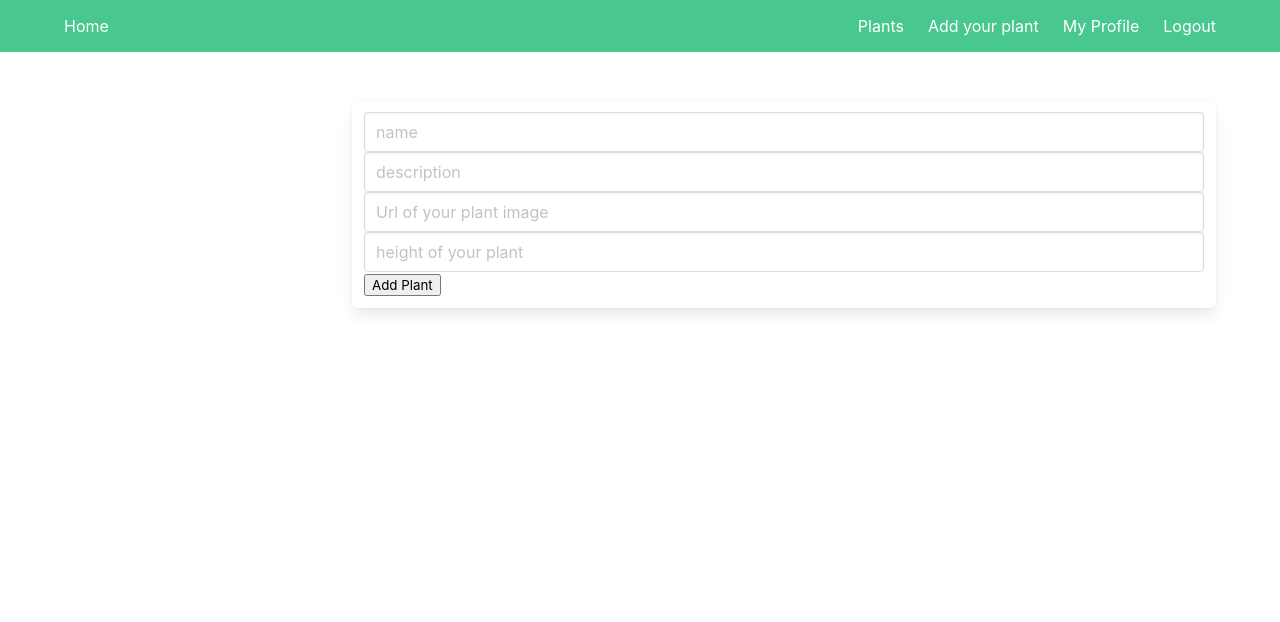
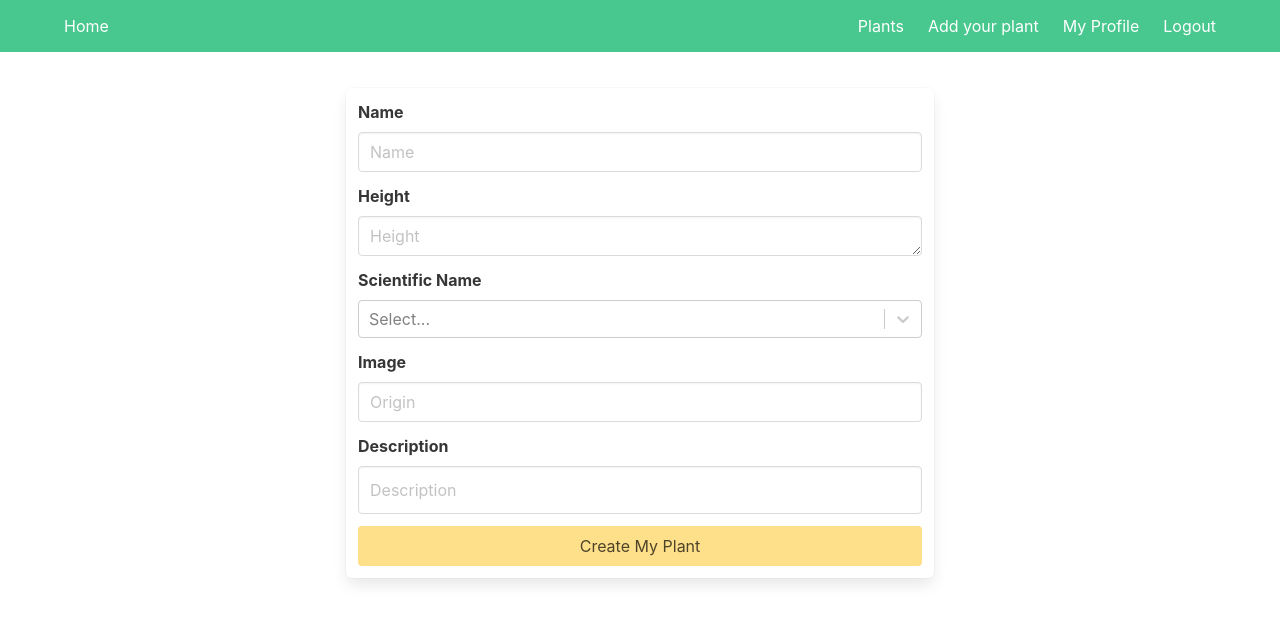
Before and after one commit to ykbhrn/sei-group-project, a React (Create React App) app in the folder frontend/: page /plants/new in a window 1280 px wide. Shown: the top 622 px of the page. Built offline with nearby package versions, Linux system fonts and the light colour scheme; sample sign-in values are in the browser's storage.

Commit message:
fixed add new and edit forms to run from FormPlant file, made scientific name carry through into db.

```diff
--- a/frontend/src/components/plants/EditPlant.js
+++ b/frontend/src/components/plants/EditPlant.js
@@ -1,5 +1,6 @@
 import React from 'react'
 import { getSinglePlant, editPlant } from '../../lib/api'
+
 //* Importing our "getSinglePlant" and "editPlant" functions, we need "getSinglePlant" so we can get the data needed to pre-populate teh edit form. We then use "editPlant" to send that new edited data to the server
 
 import FormPlant from './FormPlant' //* Importing the FormPlant component
@@ -9,9 +10,11 @@ class EditPlant extends React.Component {
     formData: { //* our formData in state, matches the object we need to send in the request
       name: '',
       imageUrl: '',
+      scientificName: '',
       description: '',
-      height: ''
+      height: '',
     },
+    options: [],
     errors: {} // * an object to store any errors that could occur when making the request.
   }
 
@@ -22,22 +25,30 @@ class EditPlant extends React.Component {
       const res = await getSinglePlant(plantId) //* make a request to get the current data of the plant our user wants to edit
       this.setState({ formData: res.data }) //* set that as our formData, to pre-populate the form with
     } catch (err) {
-      this.props.history.push('/notfound') //* if any error occurs, redirect our user to the error page via the history prop object from react-router
+    //   this.props.history.push('/notfound') //* if any error occurs, redirect our user to the error page via the history prop object from react-router
     }
   }
 
-  handleChange = event => { //* Standard handleChange function for our form inputs, it will update our "formaData" object in state. To work, all inputs using it must have a "name" attribute that matches one from our formData object.
+  handleChange = event => {//* Standard handleChange function for our form inputs, it will update our "formaData" object in state. To work, all inputs using it must have a "name" attribute that matches one from our formData object.
+    console.log('handle change ran', event.target.name)
     const formData = { ...this.state.formData, [event.target.name]: event.target.value } //* we create a new copy of the form data object in state, updating whichever field the user just typed into by name and value
     const errors = { ...this.state.errors, [event.target.name]: '' } // * any error that may have been present for that field will be reset
     this.setState({ formData, errors }) // * Set those new values into state, to see the update in the DOM
+  }
+
+  handleSelectChange = event => {
+    const sciName = { ...this.state.formData, scientificName: event.value } //* we create a new copy of the form data object in state, updating whichever field the user just typed into by name and value
+    const errors = { ...this.state.errors, [event.name]: '' } // * any error that may have been present for that field will be reset
+    this.setState({ formData: sciName, errors }) // * Set those new values into state, to see the update in the DOM
+    console.log(this.state.formData.scientificName)
   }
 
   handleSubmit = async event => { // * a function to handle the submission of our form
     event.preventDefault() // * preventing the submission resetting the page
 
     const plantId = this.props.match.params.id // * getting our plant id to edit from the URL
-
     try {
+      console.log('formdata', this.state.formData)
       await editPlant(plantId, this.state.formData) // * using our editPlant function, passing it the plant id to edit, and the new data for it.
       this.props.history.push(`/plants/${plantId}`) // * once we awaited the edit function, we redirect the user to the ShowPlant page, so they can see the edits they've made.
     } catch (err) {
@@ -45,7 +56,10 @@ class EditPlant extends React.Component {
     }
   }
 
+
+
   render() {
+    console.log("render", this.state.formData)
     return (
       <section className="section">
         <div className="container">
@@ -53,6 +67,7 @@ class EditPlant extends React.Component {
             formData={this.state.formData}
             errors={this.state.errors}
             handleChange={this.handleChange}
+            handleSelectChange={this.handleSelectChange}
             handleSubmit={this.handleSubmit}
             buttonText="Edit my Plant"
           />
@@ -60,9 +75,6 @@ class EditPlant extends React.Component {
       </section>
     )
   }
-
 }
 
-
-
 export default EditPlant
--- a/frontend/src/components/plants/FormPlant.js
+++ b/frontend/src/components/plants/FormPlant.js
@@ -1,5 +1,7 @@
 import React from 'react'
 import Select from 'react-select'
+import ImageUpload from './ImageUpload'
+import { render } from 'react-dom'
 import { getTrefleData } from '../../lib/api'
 
 class FormPlant extends React.Component {
@@ -8,21 +10,21 @@ class FormPlant extends React.Component {
   }
 
   getSciData = async () => {
-    console.log('scinames ran')
+    if (this.props.formData.name) {
       const sciNames = []
       const res = await getTrefleData(this.props.formData.name)
       const plantData = res.data
       plantData.forEach(obj => {
-      sciNames.push({value: obj.scientific_name, label: obj.scientific_name})
+        sciNames.push({ value: obj.scientific_name, label: obj.scientific_name })
       })
-  this.setState({options: sciNames})
+      this.setState({ options: sciNames })
     }
+  }
+  // console.log('props: ', this.props.formData.name)
+  render() {
+    const { formData, errors, handleChange, handleSubmit, buttonText, handleSelectChange } = this.props //* deconstructing all props passed by either NewPlant or EditPlant
+    return (
 
-  render() {
-
-    const { formData, errors, handleChange, handleSubmit, buttonText } = this.props //* deconstructing all props passed by either NewPlant or EditPlant
-    console.log('props: ', this.props.formData.name)
-    return (
       <div className="columns">
         <form onSubmit={handleSubmit} className="column is-half is-offset-one-quarter box">
           <div className="field">
@@ -43,7 +45,7 @@ class FormPlant extends React.Component {
             <div className="control">
               <textarea
                 className={`input ${errors.height ? 'is-danger' : ''}`}
-                placeholder="Tasting Notes...."
+                placeholder="Height"
                 name="height"
                 onChange={handleChange}
                 value={formData.height}
@@ -53,10 +55,13 @@ class FormPlant extends React.Component {
           </div>
           <div className="field">
             <label className="label">Scientific Name</label>
-            <div className="control" onClick={this.getSciData} >
+            <div className="control"
+              onClick={this.getSciData}
+            >
               <Select
+                name="scientificName"
+                onChange={handleSelectChange}
                 options={this.state.options}
-
               />
             </div>
           </div>
@@ -78,14 +83,26 @@ class FormPlant extends React.Component {
             <div className="control">
               <input
                 className={`textarea ${errors.description ? 'is-danger' : ''}`}
-                placeholder="Image URL"
+                placeholder="Description"
                 name="description"
+                rows="10"
+                cols="50"
+                wrap="hard"
                 onChange={handleChange}
                 value={formData.description}
               />
             </div>
             {errors.description && <small className="help is-danger">{errors.description}</small>}
           </div>
+          {/* <div className="field">
+            <div className="control">
+              <ImageUpload
+                onChange={handleChange}
+                name="image"
+                labelText="Upload an Image"
+              />
+            </div>
+          </div> */}
           <div className="field">
             <button type="submit" className="button is-fullwidth is-warning">{buttonText}</button>
           </div>
@@ -93,5 +110,7 @@ class FormPlant extends React.Component {
       </div>
     )
   }
+
 }
+
 export default FormPlant
--- /dev/null
+++ b/frontend/src/components/plants/ImageUpload.js
@@ -0,0 +1,47 @@
+import React from 'react'
+import axios from 'axios'
+
+const uploadUrl = 'https://api.cloudinary.com/v1_1/jompra/image/upload'
+const uploadPreset = 'ml_default'
+
+class ImageUpload extends React.Component {
+  state = {
+    image: null
+  }
+
+  handleUpload = async event => {
+    const data = new FormData()
+    data.append('file', event.target.files[0])
+    data.append('upload_preset', uploadPreset)
+    const res = await axios.post(uploadUrl, data)
+    this.setState({
+      image: res.data.url
+    }
+    )
+  }
+
+  render() {
+    const { image } = this.state
+    return (
+      <>
+        {image ?
+          <div>
+            <img src={image} alt="selected"></img>
+          </div>
+          :
+          <>
+            <label className="label">{this.props.labelText || 'Upload Image'}</label>
+            <input
+              className="input"
+              type="file"
+              onChange={this.handleUpload}
+            />
+          </>
+        }
+
+
+      </>
+    )
+  }
+}
+export default ImageUpload
--- a/frontend/src/components/plants/IndexPlants.js
+++ b/frontend/src/components/plants/IndexPlants.js
@@ -10,6 +10,7 @@ class IndexPlants extends React.Component {
   async componentDidMount() {
     try {
       const res = await getAllPlants()
+      console.log(res.data)
       this.setState({ plants: res.data })
     } catch (err) {
       console.log(err);
--- a/frontend/src/components/plants/NewPlant.js
+++ b/frontend/src/components/plants/NewPlant.js
@@ -1,67 +1,55 @@
 import React from 'react'
+import FormPlant from './FormPlant'
 import { newPlant } from '../../lib/api'
 
 class NewPlant extends React.Component {
 
   state = {
-    formData: {
+    formData: { //* our formData in state, matches the object we need to send in the request
       name: '',
+      imageUrl: '',
       description: '',
-      imageUrl: '',
-      height: ''
-    }
+      height: '',
+    },
+    options: [],
+    errors: {} // * an object to store any errors that could occur when making the request.
   }
 
   handleChange = event => {
+    console.log(event)
     const formData = { ...this.state.formData, [event.target.name]: event.target.value }
     this.setState( { formData } )
   }
 
   handleSubmit = async event => {
+    event.preventDefault()
     try {
       await newPlant(this.state.formData)
-      // this.props.history.push(`/plants`)
+      this.props.history.push(`/plants`)
     } catch(err) {
       console.log(err);
     }
+  }
+  handleSelectChange = event => {
+    const sciName = { ...this.state.formData, scientificName: event.value }
+    const errors = { ...this.state.errors, [event.name]: '' }
+    this.setState({ formData: sciName, errors })
+    console.log(this.state.formData.scientificName)
   }
 
   render() {
     return (
       <section className="section">
         <div className="container">
-        <form onSubmit={this.handleSubmit} className="column is half is-offset-one-quarter box">
-        <input className="input"
-              placeholder="name"
-              name="name"
-              onChange={this.handleChange}
-              value={this.state.formData.name}
-            />
-            <input className="input"
-              placeholder="description"
-              name="description"
-              onChange={this.handleChange}
-              value={this.state.formData.description}
-           />
-            <input className="input"
-              placeholder="Url of your plant image"
-              name="imageUrl"
-              onChange={this.handleChange}
-              value={this.state.formData.imageUrl}
-            />
-            <input className="input"
-              placeholder="height of your plant"
-              name="height"
-              onChange={this.handleChange}
-              value={this.state.formData.height}
-            />
-            <button type="submit">
-              Add Plant
-            </button>
-
-          </form>
+          <FormPlant
+            formData={this.state.formData}
+            errors={this.state.errors}
+            handleChange={this.handleChange}
+            handleSubmit={this.handleSubmit}
+            handleSelectChange={this.handleSelectChange}
+            buttonText="Create My Plant"
+          />
         </div>
-
       </section>
     )
   }
--- a/frontend/src/components/plants/ShowPlant.js
+++ b/frontend/src/components/plants/ShowPlant.js
@@ -60,7 +60,7 @@ class ShowPlant extends React.Component {
               <hr />
               {/* {Using the "isOwner" function, it returns true if the logged in user is the creator of this cheeses, we can use this to determine if we should show the edit/delete buttons or not } */}
               {/* {isOwner(plant.user._id) &&  */}
-              <Link to={`/plants/${plant.user._id}/edit`} className="button is-warning">Edit</Link>
+              <Link to={`/plants/${plant._id}/edit`} className="button is-warning">Edit</Link>
               <hr />
               {/* {isOwner(plant.user._id) &&  */}
               <button onClick={this.handleDelete} className="button is-danger">Delete</button>
```
Also changed, not shown: 2 other files (tests, documents, lock files or other folders). Lines whose indentation alone changed are shown as unchanged.
